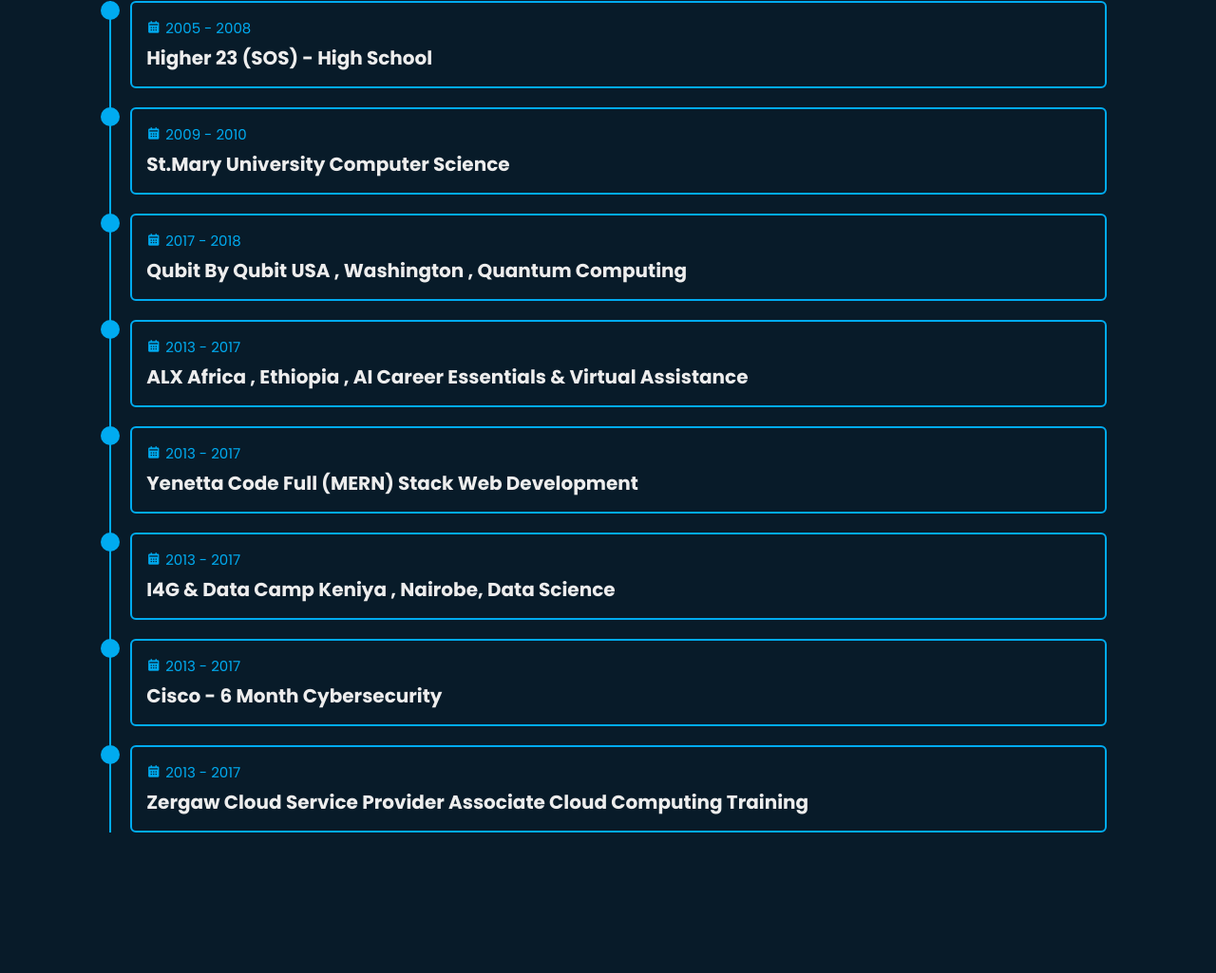
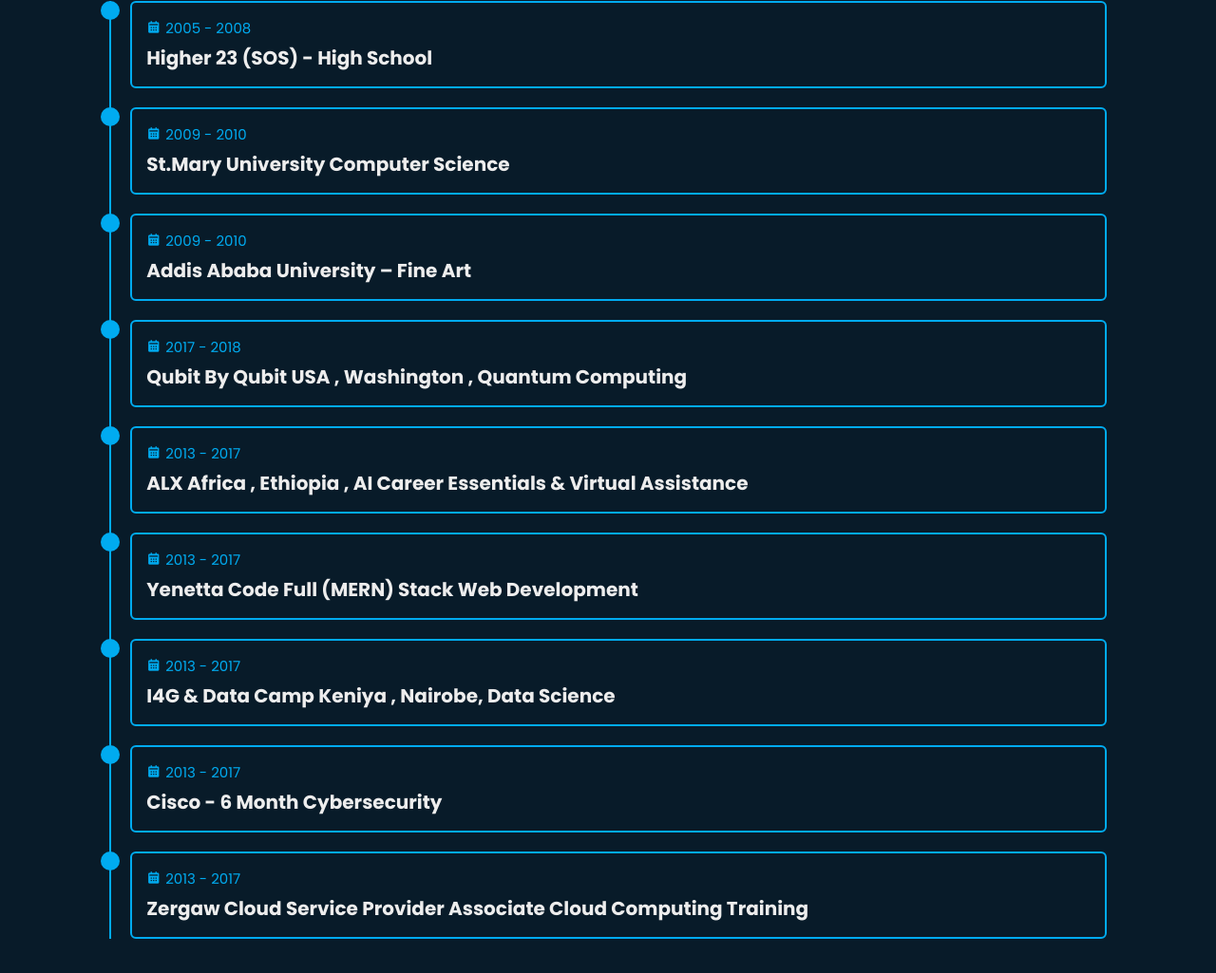
Before and after one commit to Nati-Man-code/My-portfolio, a plain HTML site: page index.html in a window 1280 px wide. Shown: the part 1814-2839 px from the top of the page at 95% size. Drawn offline with nearby package versions, Linux system fonts and the light colour scheme; files whose address does not match are found by name.

Commit message:
Profile Updated

```diff
--- a/index.html
+++ b/index.html
@@ -110,6 +110,14 @@
                 <div class="content">
                     <div class="year"><i class='bx bxs-calendar' ></i>2009 - 2010</div>
                     <h3>St.Mary University Computer Science
+                    </h3>
+                </div>
+            </div>
+
+            <div class="education-content">
+                <div class="content">
+                    <div class="year"><i class='bx bxs-calendar' ></i>2009 - 2010</div>
+                    <h3>Addis Ababa University – Fine Art
                     </h3>
                 </div>
             </div>
```
